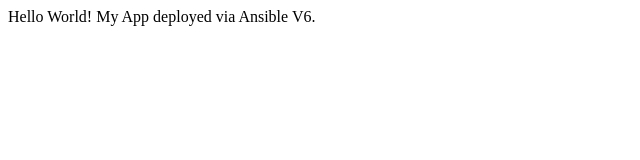
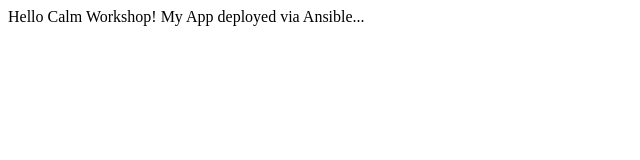
Before and after one commit to mjastad/calm_workshop, a plain HTML site: page lab6/mywebapp/index.html in a window 1280 px wide. Shown: the full height of the page, 0-640 px from the left. Drawn offline with Linux system fonts and the light colour scheme.

Commit message:
Update index.html

```diff
--- a/lab6/mywebapp/index.html
+++ b/lab6/mywebapp/index.html
@@ -1,6 +1,7 @@
 <html>
 <body>
 
-  Hello World! My App deployed via Ansible V6.
+  Hello Calm Workshop! My App deployed via Ansible...
+
 </body>
 </html>
```
